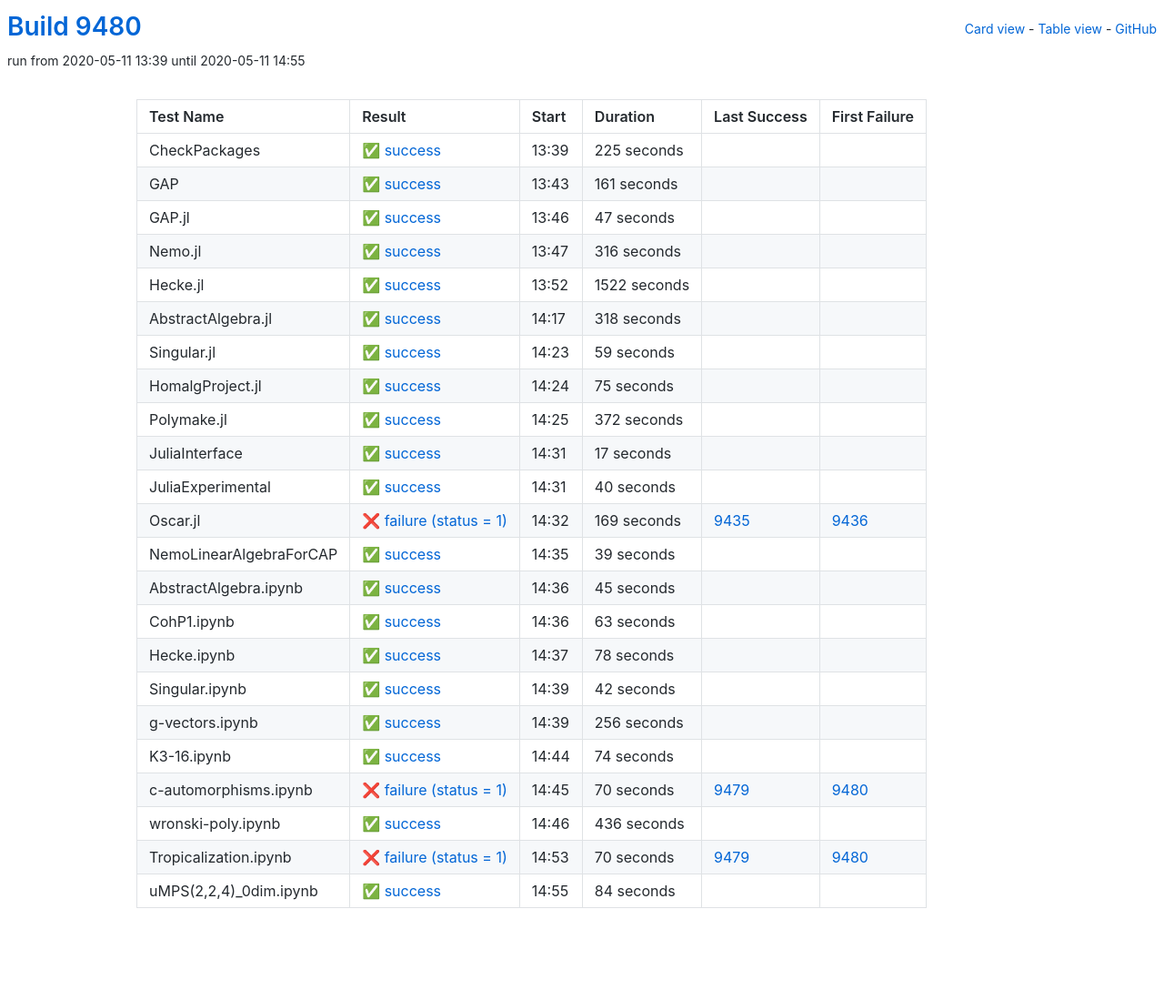
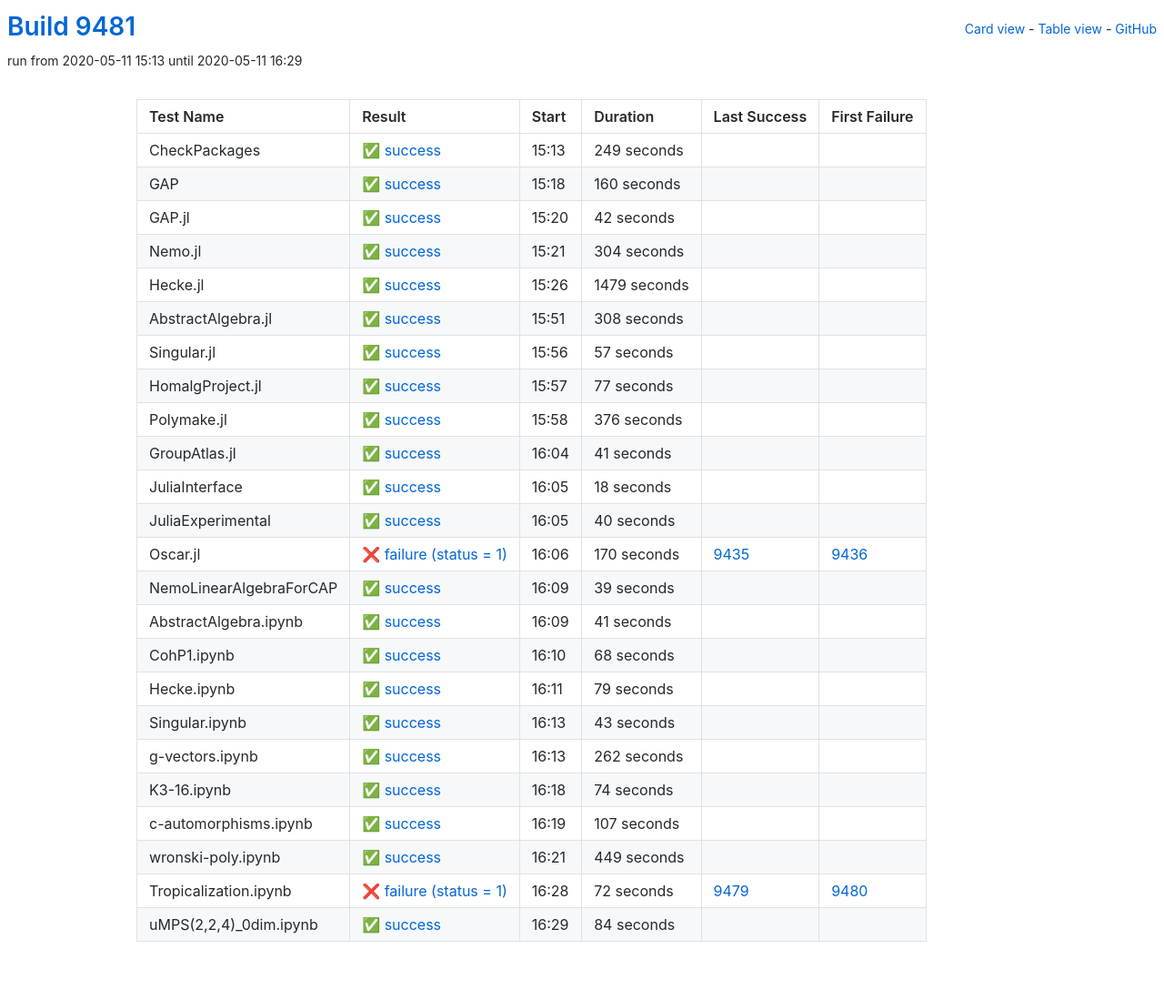
Before and after one commit to oscar-system/oscar-ci-status, a Jekyll site: the page built from table.html, in a window 1280 px wide. Shown: the whole page at 91% size. Built offline with Jekyll 4.4.1, drawn with Linux system fonts in a browser that asks for light colours; before the commit the page ends 1062 px from its top, so only the background shows below that.

Commit message:
Build 9481

```diff
--- a/_data/ci.yml
+++ b/_data/ci.yml
@@ -1,125 +1,137 @@
-build: 9480
-build_url: https://oscarci.mathematik.uni-kl.de/job/oscar/9480/
+build: 9481
+build_url: https://oscarci.mathematik.uni-kl.de/job/oscar/9481/
 job: oscar
 tests:
-- duration: 225
+- duration: 249
   exitcode: 0
   first_failure: false
   first_failure_url: null
   id: checkpackages
   last_success: false
   last_success_url: null
-  log: https://oscarci.mathematik.uni-kl.de/job/oscar/9480/artifact/logs/build-9480/CheckPackages.log
+  log: https://oscarci.mathematik.uni-kl.de/job/oscar/9481/artifact/logs/build-9481/CheckPackages.log
   name: CheckPackages
-  start: 2020-05-11 13:39
+  start: 2020-05-11 15:13
   status: success
   success: true
-- duration: 161
+- duration: 160
   exitcode: 0
   first_failure: false
   first_failure_url: null
   id: gap
   last_success: false
   last_success_url: null
-  log: https://oscarci.mathematik.uni-kl.de/job/oscar/9480/artifact/logs/build-9480/GAP.log
+  log: https://oscarci.mathematik.uni-kl.de/job/oscar/9481/artifact/logs/build-9481/GAP.log
   name: GAP
-  start: 2020-05-11 13:43
+  start: 2020-05-11 15:18
   status: success
   success: true
-- duration: 47
+- duration: 42
   exitcode: 0
   first_failure: false
   first_failure_url: null
   id: gap-jl
   last_success: false
   last_success_url: null
-  log: https://oscarci.mathematik.uni-kl.de/job/oscar/9480/artifact/logs/build-9480/GAP.jl.log
+  log: https://oscarci.mathematik.uni-kl.de/job/oscar/9481/artifact/logs/build-9481/GAP.jl.log
   name: GAP.jl
-  start: 2020-05-11 13:46
+  start: 2020-05-11 15:20
   status: success
   success: true
-- duration: 316
+- duration: 304
   exitcode: 0
   first_failure: false
   first_failure_url: null
   id: nemo-jl
   last_success: false
   last_success_url: null
-  log: https://oscarci.mathematik.uni-kl.de/job/oscar/9480/artifact/logs/build-9480/Nemo.jl.log
+  log: https://oscarci.mathematik.uni-kl.de/job/oscar/9481/artifact/logs/build-9481/Nemo.jl.log
   name: Nemo.jl
-  start: 2020-05-11 13:47
+  start: 2020-05-11 15:21
   status: success
   success: true
-- duration: 1522
+- duration: 1479
   exitcode: 0
   first_failure: false
   first_failure_url: null
   id: hecke-jl
   last_success: false
   last_success_url: null
-  log: https://oscarci.mathematik.uni-kl.de/job/oscar/9480/artifact/logs/build-9480/Hecke.jl.log
+  log: https://oscarci.mathematik.uni-kl.de/job/oscar/9481/artifact/logs/build-9481/Hecke.jl.log
   name: Hecke.jl
-  start: 2020-05-11 13:52
+  start: 2020-05-11 15:26
   status: success
   success: true
-- duration: 318
+- duration: 308
   exitcode: 0
   first_failure: false
   first_failure_url: null
   id: abstractalgebra-jl
   last_success: false
   last_success_url: null
-  log: https://oscarci.mathematik.uni-kl.de/job/oscar/9480/artifact/logs/build-9480/AbstractAlgebra.jl.log
+  log: https://oscarci.mathematik.uni-kl.de/job/oscar/9481/artifact/logs/build-9481/AbstractAlgebra.jl.log
   name: AbstractAlgebra.jl
-  start: 2020-05-11 14:17
+  start: 2020-05-11 15:51
   status: success
   success: true
-- duration: 59
+- duration: 57
   exitcode: 0
   first_failure: false
   first_failure_url: null
   id: singular-jl
   last_success: false
   last_success_url: null
-  log: https://oscarci.mathematik.uni-kl.de/job/oscar/9480/artifact/logs/build-9480/Singular.jl.log
+  log: https://oscarci.mathematik.uni-kl.de/job/oscar/9481/artifact/logs/build-9481/Singular.jl.log
   name: Singular.jl
-  start: 2020-05-11 14:23
+  start: 2020-05-11 15:56
   status: success
   success: true
-- duration: 75
+- duration: 77
   exitcode: 0
   first_failure: false
   first_failure_url: null
   id: homalgproject-jl
   last_success: false
   last_success_url: null
-  log: https://oscarci.mathematik.uni-kl.de/job/oscar/9480/artifact/logs/build-9480/HomalgProject.jl.log
+  log: https://oscarci.mathematik.uni-kl.de/job/oscar/9481/artifact/logs/build-9481/HomalgProject.jl.log
   name: HomalgProject.jl
-  start: 2020-05-11 14:24
+  start: 2020-05-11 15:57
   status: success
   success: true
-- duration: 372
+- duration: 376
   exitcode: 0
   first_failure: false
   first_failure_url: null
   id: polymake-jl
   last_success: false
   last_success_url: null
-  log: https://oscarci.mathematik.uni-kl.de/job/oscar/9480/artifact/logs/build-9480/Polymake.jl.log
+  log: https://oscarci.mathematik.uni-kl.de/job/oscar/9481/artifact/logs/build-9481/Polymake.jl.log
   name: Polymake.jl
-  start: 2020-05-11 14:25
+  start: 2020-05-11 15:58
   status: success
   success: true
-- duration: 17
+- duration: 41
+  exitcode: 0
+  first_failure: false
+  first_failure_url: null
+  id: groupatlas-jl
+  last_success: false
+  last_success_url: null
+  log: https://oscarci.mathematik.uni-kl.de/job/oscar/9481/artifact/logs/build-9481/GroupAtlas.jl.log
+  name: GroupAtlas.jl
+  start: 2020-05-11 16:04
+  status: success
+  success: true
+- duration: 18
   exitcode: 0
   first_failure: false
   first_failure_url: null
   id: juliainterface
   last_success: false
   last_success_url: null
-  log: https://oscarci.mathematik.uni-kl.de/job/oscar/9480/artifact/logs/build-9480/JuliaInterface.log
+  log: https://oscarci.mathematik.uni-kl.de/job/oscar/9481/artifact/logs/build-9481/JuliaInterface.log
   name: JuliaInterface
-  start: 2020-05-11 14:31
+  start: 2020-05-11 16:05
   status: success
   success: true
 - duration: 40
@@ -129,21 +141,21 @@ tests:
   id: juliaexperimental
   last_success: false
   last_success_url: null
-  log: https://oscarci.mathematik.uni-kl.de/job/oscar/9480/artifact/logs/build-9480/JuliaExperimental.log
+  log: https://oscarci.mathematik.uni-kl.de/job/oscar/9481/artifact/logs/build-9481/JuliaExperimental.log
   name: JuliaExperimental
-  start: 2020-05-11 14:31
+  start: 2020-05-11 16:05
   status: success
   success: true
-- duration: 169
+- duration: 170
   exitcode: 1
   first_failure: 9436
   first_failure_url: https://oscarci.mathematik.uni-kl.de/job/oscar/9436/
   id: oscar-jl
   last_success: 9435
   last_success_url: https://oscarci.mathematik.uni-kl.de/job/oscar/9435/
-  log: https://oscarci.mathematik.uni-kl.de/job/oscar/9480/artifact/logs/build-9480/Oscar.jl.log
+  log: https://oscarci.mathematik.uni-kl.de/job/oscar/9481/artifact/logs/build-9481/Oscar.jl.log
   name: Oscar.jl
-  start: 2020-05-11 14:32
+  start: 2020-05-11 16:06
   status: failure
   success: false
 - duration: 39
@@ -153,69 +165,69 @@ tests:
   id: nemolinearalgebraforcap
   last_success: false
   last_success_url: null
-  log: https://oscarci.mathematik.uni-kl.de/job/oscar/9480/artifact/logs/build-9480/NemoLinearAlgebraForCAP.log
+  log: https://oscarci.mathematik.uni-kl.de/job/oscar/9481/artifact/logs/build-9481/NemoLinearAlgebraForCAP.log
   name: NemoLinearAlgebraForCAP
-  start: 2020-05-11 14:35
+  start: 2020-05-11 16:09
   status: success
   success: true
-- duration: 45
+- duration: 41
   exitcode: 0
   first_failure: false
   first_failure_url: null
   id: abstractalgebra-ipynb
   last_success: false
   last_success_url: null
-  log: https://oscarci.mathematik.uni-kl.de/job/oscar/9480/artifact/logs/build-9480/AbstractAlgebra.ipynb.log
+  log: https://oscarci.mathematik.uni-kl.de/job/oscar/9481/artifact/logs/build-9481/AbstractAlgebra.ipynb.log
   name: AbstractAlgebra.ipynb
-  start: 2020-05-11 14:36
+  start: 2020-05-11 16:09
   status: success
   success: true
-- duration: 63
+- duration: 68
   exitcode: 0
   first_failure: false
   first_failure_url: null
   id: cohp1-ipynb
   last_success: false
   last_success_url: null
-  log: https://oscarci.mathematik.uni-kl.de/job/oscar/9480/artifact/logs/build-9480/CohP1.ipynb.log
+  log: https://oscarci.mathematik.uni-kl.de/job/oscar/9481/artifact/logs/build-9481/CohP1.ipynb.log
   name: CohP1.ipynb
-  start: 2020-05-11 14:36
+  start: 2020-05-11 16:10
   status: success
   success: true
-- duration: 78
+- duration: 79
   exitcode: 0
   first_failure: false
   first_failure_url: null
   id: hecke-ipynb
   last_success: false
   last_success_url: null
-  log: https://oscarci.mathematik.uni-kl.de/job/oscar/9480/artifact/logs/build-9480/Hecke.ipynb.log
+  log: https://oscarci.mathematik.uni-kl.de/job/oscar/9481/artifact/logs/build-9481/Hecke.ipynb.log
   name: Hecke.ipynb
-  start: 2020-05-11 14:37
+  start: 2020-05-11 16:11
   status: success
   success: true
-- duration: 42
+- duration: 43
   exitcode: 0
   first_failure: false
   first_failure_url: null
   id: singular-ipynb
   last_success: false
   last_success_url: null
-  log: https://oscarci.mathematik.uni-kl.de/job/oscar/9480/artifact/logs/build-9480/Singular.ipynb.log
+  log: https://oscarci.mathematik.uni-kl.de/job/oscar/9481/artifact/logs/build-9481/Singular.ipynb.log
   name: Singular.ipynb
-  start: 2020-05-11 14:39
+  start: 2020-05-11 16:13
   status: success
   success: true
-- duration: 256
+- duration: 262
   exitcode: 0
   first_failure: false
   first_failure_url: null
   id: g-vectors-ipynb
   last_success: false
   last_success_url: null
-  log: https://oscarci.mathematik.uni-kl.de/job/oscar/9480/artifact/logs/build-9480/g-vectors.ipynb.log
+  log: https://oscarci.mathematik.uni-kl.de/job/oscar/9481/artifact/logs/build-9481/g-vectors.ipynb.log
   name: g-vectors.ipynb
-  start: 2020-05-11 14:39
+  start: 2020-05-11 16:13
   status: success
   success: true
 - duration: 74
@@ -225,45 +237,45 @@ tests:
   id: k3-16-ipynb
   last_success: false
   last_success_url: null
-  log: https://oscarci.mathematik.uni-kl.de/job/oscar/9480/artifact/logs/build-9480/K3-16.ipynb.log
+  log: https://oscarci.mathematik.uni-kl.de/job/oscar/9481/artifact/logs/build-9481/K3-16.ipynb.log
   name: K3-16.ipynb
-  start: 2020-05-11 14:44
+  start: 2020-05-11 16:18
   status: success
   success: true
-- duration: 70
-  exitcode: 1
-  first_failure: 9480
-  first_failure_url: https://oscarci.mathematik.uni-kl.de/job/oscar/9480/
+- duration: 107
+  exitcode: 0
+  first_failure: false
+  first_failure_url: null
   id: c-automorphisms-ipynb
-  last_success: 9479
-  last_success_url: https://oscarci.mathematik.uni-kl.de/job/oscar/9479/
-  log: https://oscarci.mathematik.uni-kl.de/job/oscar/9480/artifact/logs/build-9480/c-automorphisms.ipynb.log
+  last_success: false
+  last_success_url: null
+  log: https://oscarci.mathematik.uni-kl.de/job/oscar/9481/artifact/logs/build-9481/c-automorphisms.ipynb.log
   name: c-automorphisms.ipynb
-  start: 2020-05-11 14:45
-  status: failure
-  success: false
-- duration: 436
+  start: 2020-05-11 16:19
+  status: success
+  success: true
+- duration: 449
   exitcode: 0
   first_failure: false
   first_failure_url: null
   id: wronski-poly-ipynb
   last_success: false
   last_success_url: null
-  log: https://oscarci.mathematik.uni-kl.de/job/oscar/9480/artifact/logs/build-9480/wronski-poly.ipynb.log
+  log: https://oscarci.mathematik.uni-kl.de/job/oscar/9481/artifact/logs/build-9481/wronski-poly.ipynb.log
   name: wronski-poly.ipynb
-  start: 2020-05-11 14:46
+  start: 2020-05-11 16:21
   status: success
   success: true
-- duration: 70
+- duration: 72
   exitcode: 1
   first_failure: 9480
   first_failure_url: https://oscarci.mathematik.uni-kl.de/job/oscar/9480/
   id: tropicalization-ipynb
   last_success: 9479
   last_success_url: https://oscarci.mathematik.uni-kl.de/job/oscar/9479/
-  log: https://oscarci.mathematik.uni-kl.de/job/oscar/9480/artifact/logs/build-9480/Tropicalization.ipynb.log
+  log: https://oscarci.mathematik.uni-kl.de/job/oscar/9481/artifact/logs/build-9481/Tropicalization.ipynb.log
   name: Tropicalization.ipynb
-  start: 2020-05-11 14:53
+  start: 2020-05-11 16:28
   status: failure
   success: false
 - duration: 84
@@ -273,8 +285,8 @@ tests:
   id: umps-2-2-4-0dim-ipynb
   last_success: false
   last_success_url: null
-  log: https://oscarci.mathematik.uni-kl.de/job/oscar/9480/artifact/logs/build-9480/uMPS-2-2-4-_0dim.ipynb.log
+  log: https://oscarci.mathematik.uni-kl.de/job/oscar/9481/artifact/logs/build-9481/uMPS-2-2-4-_0dim.ipynb.log
   name: uMPS(2,2,4)_0dim.ipynb
-  start: 2020-05-11 14:55
+  start: 2020-05-11 16:29
   status: success
   success: true
```
Also changed, not shown: README.md.
